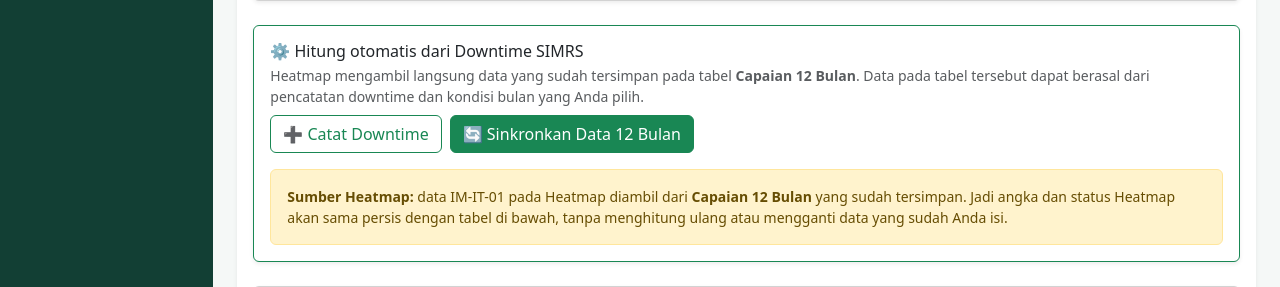
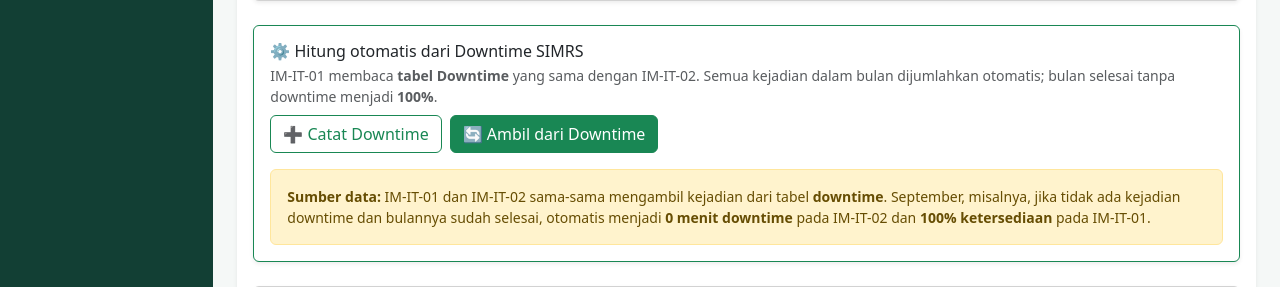
Before and after one commit to RokhmanCore/MRMIKIT, a PHP site: page /indikator-mutu/index.php?detail=1 in a window 1280 px wide. Shown: the part 2456-2743 px from the top of the page. Run offline with PHP 8.4, Linux system fonts and the light colour scheme; a user stored in the database is signed in; data comes from the database, SQL or seed files in the repository; tables that the repository leaves empty hold one stand-in row (values such as "Sample post").

Commit message:
Sinkronkan IM-IT-01 dan IM-IT-02 dari tabel downtime yang sama

```diff
--- a/indikator-mutu/index.php
+++ b/indikator-mutu/index.php
@@ -91,18 +91,102 @@ if ($_SERVER['REQUEST_METHOD']==='POST') {
             if(!$ind) throw new RuntimeException('Indikator tidak ditemukan.');
             if($ind['kode']!=='IM-IT-01') throw new RuntimeException('Fitur ini khusus IM-IT-01 Ketersediaan SIMRS.');
 
-            // Sumber utama heatmap adalah data capaian 12 bulan yang sudah tersimpan.
-            // Jangan hitung ulang dari tabel downtime agar hasil pada tabel 12 bulan
-            // dan heatmap selalu identik.
-            $st=$pdo->prepare("SELECT periode,capaian,numerator,denominator,target_snapshot,status
-                               FROM mutu_capaian
-                               WHERE indikator_id=? AND periode BETWEEN ? AND ?
-                               ORDER BY periode");
-            $st->execute([$indikator_id,sprintf('%04d-01-01',$tahun),sprintf('%04d-12-31',$tahun)]);
-            $rows=$st->fetchAll();
+            // Sumber data IM-IT-01 dan IM-IT-02 sama-sama tabel downtime.
+            // Semua kejadian downtime digabung per bulan. Jika bulan sudah selesai
+            // dan tidak ada downtime, ketersediaan otomatis 100%.
+            $events=$pdo->query("SELECT mulai,selesai FROM downtime WHERE selesai IS NOT NULL AND selesai>mulai ORDER BY mulai")->fetchAll();
 
-            $hasil=count($rows);
-            $msg="IM-IT-01 disinkronkan dengan tabel Capaian 12 Bulan. {$hasil} bulan tersedia. Heatmap menggunakan data yang sama; tidak ada perhitungan ulang dari Downtime.";
+            $oldSt=$pdo->prepare("SELECT analisis,tindak_lanjut,target_snapshot FROM mutu_capaian WHERE indikator_id=? AND periode=?");
+            $up=$pdo->prepare("INSERT INTO mutu_capaian
+                (indikator_id,periode,numerator,denominator,capaian,target_snapshot,analisis,tindak_lanjut,status,created_by)
+                VALUES (?,?,?,?,?,?,?,?,?,?)
+                ON DUPLICATE KEY UPDATE numerator=VALUES(numerator),denominator=VALUES(denominator),
+                capaian=VALUES(capaian),target_snapshot=VALUES(target_snapshot),
+                analisis=VALUES(analisis),tindak_lanjut=VALUES(tindak_lanjut),
+                status=VALUES(status),updated_at=CURRENT_TIMESTAMP");
+
+            $hasil=0;
+            $nowYear=(int)date('Y');
+            $nowMonth=(int)date('n');
+
+            for($bulan=1;$bulan<=12;$bulan++){
+                $start=new DateTime(sprintf('%04d-%02d-01 00:00:00',$tahun,$bulan));
+                $end=(clone $start)->modify('+1 month');
+                $periode=$start->format('Y-m-d');
+
+                // Bulan yang sudah selesai boleh otomatis dinilai.
+                // Bulan berjalan dan bulan masa depan tanpa data tetap kosong.
+                $isPastMonth=($tahun<$nowYear) || ($tahun===$nowYear && $bulan<$nowMonth);
+
+                $intervals=[];
+                foreach($events as $ev){
+                    $ds=new DateTime($ev['mulai']);
+                    $de=new DateTime($ev['selesai']);
+                    $cs=$ds>$start?$ds:$start;
+                    $ce=$de<$end?$de:$end;
+                    if($ce>$cs) $intervals[]=[$cs->getTimestamp(),$ce->getTimestamp()];
+                }
+
+                usort($intervals,fn($x,$y)=>$x[0]<=>$y[0]);
+                $merged=[];
+                foreach($intervals as $iv){
+                    if(!$merged || $iv[0]>$merged[count($merged)-1][1]){
+                        $merged[]=$iv;
+                    }else{
+                        $merged[count($merged)-1][1]=max($merged[count($merged)-1][1],$iv[1]);
+                    }
+                }
+
+                // Simpan analisis/RTL yang sudah dibuat pengguna agar sinkronisasi
+                // tidak menghapus catatan akreditasi.
+                $oldSt->execute([$indikator_id,$periode]);
+                $old=$oldSt->fetch();
+
+                $target=$ind['target']!==null?(float)$ind['target']:($old['target_snapshot']??null);
+
+                if(!$merged){
+                    if(!$isPastMonth) continue;
+
+                    // Tidak ada downtime pada bulan yang sudah selesai:
+                    // N = D = total jam kalender, capaian = 100%.
+                    $totalHours=($end->getTimestamp()-$start->getTimestamp())/3600;
+                    $cap=100.0;
+                    $status=$target===null?'belum_dinilai':($cap >= $target?'tercapai':'tidak_tercapai');
+
+                    $up->execute([
+                        $indikator_id,$periode,
+                        round($totalHours,4),round($totalHours,4),
+                        $cap,$target,
+                        $old['analisis']??'Tidak ditemukan kejadian downtime pada bulan ini. Ketersediaan SIMRS 100%.',
+                        $old['tindak_lanjut']??'Tidak ada tindak lanjut karena tidak terdapat downtime.',
+                        $status,$_SESSION['user']['id']??null
+                    ]);
+                    $hasil++;
+                    continue;
+                }
+
+                $downSeconds=0;
+                foreach($merged as $iv) $downSeconds += $iv[1]-$iv[0];
+
+                $totalSeconds=$end->getTimestamp()-$start->getTimestamp();
+                $totalHours=$totalSeconds/3600;
+                $downHours=$downSeconds/3600;
+                $availableHours=max(0,$totalHours-$downHours);
+                $cap=$totalHours>0?($availableHours/$totalHours)*100:0;
+                $status=$target===null?'belum_dinilai':($cap >= $target?'tercapai':'tidak_tercapai');
+
+                $up->execute([
+                    $indikator_id,$periode,
+                    round($availableHours,4),round($totalHours,4),
+                    round($cap,4),$target,
+                    $old['analisis']??'',
+                    $old['tindak_lanjut']??'',
+                    $status,$_SESSION['user']['id']??null
+                ]);
+                $hasil++;
+            }
+
+            $msg="IM-IT-01 otomatis disinkronkan dari tabel Downtime yang sama dengan IM-IT-02. Bulan selesai tanpa downtime menjadi 100%; bulan dengan downtime dihitung dari seluruh kejadian; bulan berjalan/masa depan tanpa data tetap Belum Ada Data.";
         }
 
         if ($action==='hitung_ketersediaan_simrs') {
@@ -628,19 +712,19 @@ require __DIR__.'/../partials/header.php';
 <div class="card border-success shadow-sm mb-4"><div class="card-body">
  <div class="d-flex justify-content-between align-items-center flex-wrap gap-2">
   <div><h6 class="mb-1">⚙️ Hitung otomatis dari Downtime SIMRS</h6>
-   <div class="small text-muted">Heatmap mengambil langsung data yang sudah tersimpan pada tabel <strong>Capaian 12 Bulan</strong>. Data pada tabel tersebut dapat berasal dari pencatatan downtime dan kondisi bulan yang Anda pilih.</div>
+   <div class="small text-muted">IM-IT-01 membaca <strong>tabel Downtime</strong> yang sama dengan IM-IT-02. Semua kejadian dalam bulan dijumlahkan otomatis; bulan selesai tanpa downtime menjadi <strong>100%</strong>.</div>
   </div>
 <div class="d-flex gap-2 flex-wrap">
    <a class="btn btn-outline-success" href="../downtime/tambah.php">➕ Catat Downtime</a>
-   <form method="post" class="m-0" onsubmit="return confirm('Sinkronkan Heatmap IM-IT-01 dengan data Capaian 12 Bulan tahun <?=h($year)?>?');">
+   <form method="post" class="m-0" onsubmit="return confirm('Ambil data IM-IT-01 langsung dari tabel Downtime untuk tahun <?=h($year)?>? Data capaian bulan selesai akan disesuaikan otomatis.');">
     <input type="hidden" name="action" value="sinkronkan_im_it_01">
     <input type="hidden" name="indikator_id" value="<?=$detail['id']?>">
     <input type="hidden" name="tahun" value="<?=$year?>">
-    <button class="btn btn-success">🔄 Sinkronkan Data 12 Bulan</button>
+    <button class="btn btn-success">🔄 Ambil dari Downtime</button>
    </form>
   </div>
  </div>
- <div class="alert alert-warning mt-3 mb-0 small"><strong>Sumber Heatmap:</strong> data IM-IT-01 pada Heatmap diambil dari <strong>Capaian 12 Bulan</strong> yang sudah tersimpan. Jadi angka dan status Heatmap akan sama persis dengan tabel di bawah, tanpa menghitung ulang atau mengganti data yang sudah Anda isi.</div>
+ <div class="alert alert-warning mt-3 mb-0 small"><strong>Sumber data:</strong> IM-IT-01 dan IM-IT-02 sama-sama mengambil kejadian dari tabel <strong>downtime</strong>. September, misalnya, jika tidak ada kejadian downtime dan bulannya sudah selesai, otomatis menjadi <strong>0 menit downtime</strong> pada IM-IT-02 dan <strong>100% ketersediaan</strong> pada IM-IT-01.</div>
 </div></div>
 <?php endif; ?>
 
```
